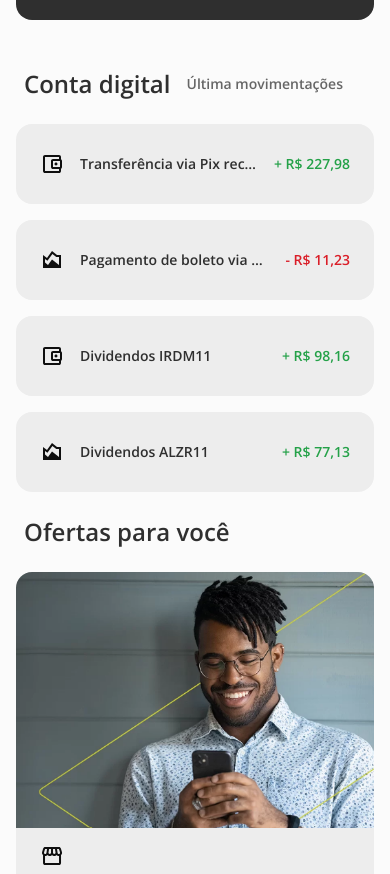
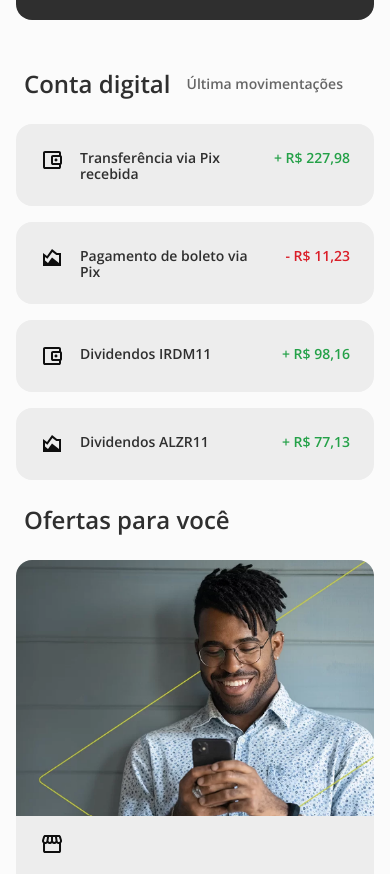
Before and after one commit to redsonfarias/beeteller, a React (Vite) app: page / in a window 390 px wide. Shown: the part 780-1654 px from the top of the page. Built offline with nearby package versions, Linux system fonts and the light colour scheme.

Commit message:
refinements to responsiveness and the overview card

```diff
--- a/src/components/molecules/OverviewCard/styles.module.css
+++ b/src/components/molecules/OverviewCard/styles.module.css
@@ -85,7 +85,8 @@
   right: 0;
   bottom: 0;
 
-  height: 6rem;
+  height: 70%;
+  max-height: 8rem;
   width: 50%;
   max-width: 10rem;
   border-radius: 100%;
@@ -94,7 +95,7 @@
     var(--low-pure),
     var(--low-light)
   );
-  filter: blur(80px);
+  filter: blur(70px);
 
   opacity: 0;
   transition: all 0.5s ease-in-out;
--- a/src/components/molecules/TransactionCard/styles.module.css
+++ b/src/components/molecules/TransactionCard/styles.module.css
@@ -19,9 +19,7 @@
 
 .container p,
 .container span {
-  overflow: hidden;
-  white-space: nowrap;
-  text-overflow: ellipsis;
+  margin-top: 0.125rem;
 }
 
 .accountType {
@@ -46,7 +44,9 @@
 @media screen and (max-width: 48rem) {
   .container {
     grid-template-columns: auto 1.2fr auto;
+    align-items: flex-start;
     gap: var(--gap-md);
+    height: fit-content;
   }
 
   .accountName {
--- a/src/components/organisms/Navbar/styles.module.css
+++ b/src/components/organisms/Navbar/styles.module.css
@@ -13,6 +13,8 @@
   display: flex;
   justify-content: space-between;
   align-items: center;
+
+  transition: all 0.5s ease-in-out;
 }
 
 .logo {
```
